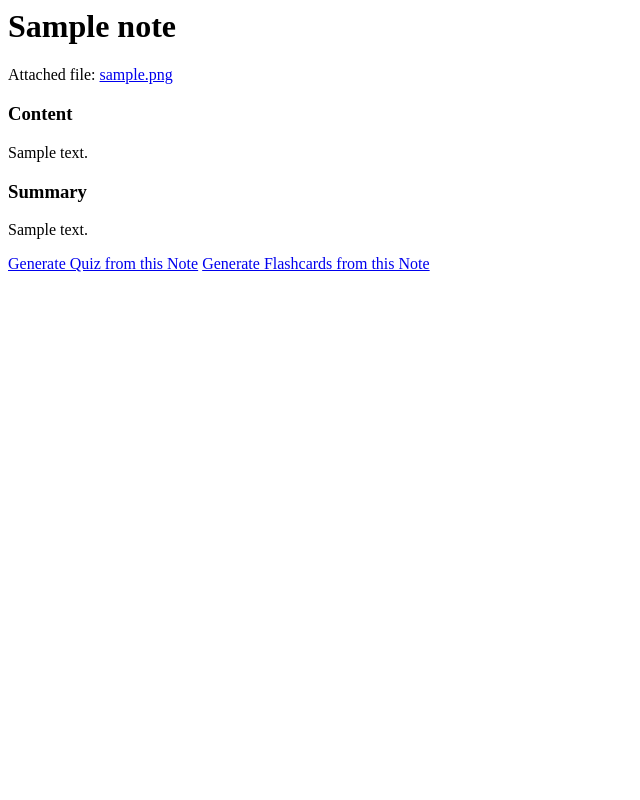
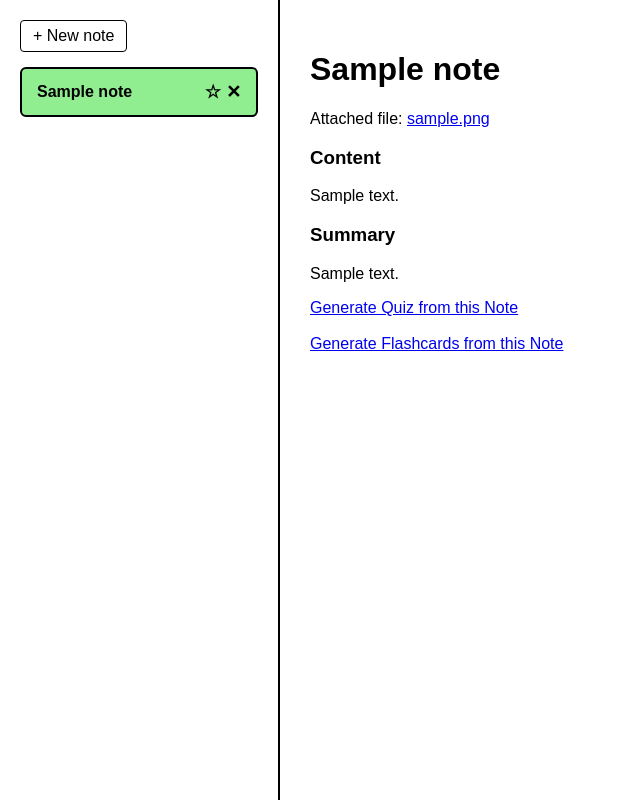
Before and after one commit to genecc04/GeneNoteAI, a Django app: page /notes/1/ in a window 1280 px wide. Shown: the whole page, without its empty margins (0-640 px from the left). Run offline with Django 5.2, Linux system fonts and the light colour scheme; tables that the repository leaves empty hold one stand-in row (values such as "Sample post").

Commit message:
Convert all templates to shared sidebar layout via base.html

```diff
--- /dev/null
+++ b/assistant/context_processors.py
@@ -0,0 +1,4 @@
+from .models import Note
+
+def sidebar_notes(request):
+    return {'sidebar_notes': Note.objects.all().order_by('-created_at')}
--- /dev/null
+++ b/assistant/templates/notes/base.html
@@ -0,0 +1,30 @@
+<!DOCTYPE html>
+<html>
+<head>
+    <title>GeneNoteAI</title>
+    <style>
+        * { box-sizing: border-box; }
+        body { font-family: Arial, sans-serif; margin: 0; display: flex; height: 100vh; }
+        .sidebar { width: 280px; border-right: 2px solid black; padding: 20px; overflow-y: auto; }
+        .new-note-btn { display: inline-block; border: 1px solid black; padding: 6px 12px; margin-bottom: 15px; text-decoration: none; color: black; border-radius: 4px; }
+        .note-item { border: 2px solid black; border-radius: 6px; padding: 12px 15px; margin-bottom: 10px; display: flex; justify-content: space-between; align-items: center; text-decoration: none; color: black; font-weight: bold; }
+        .note-item.active { background-color: #90EE90; }
+        .note-icons { font-size: 18px; }
+        .main-panel { flex: 1; padding: 30px; overflow-y: auto; }
+    </style>
+</head>
+<body>
+    <div class="sidebar">
+        <a href="{% url 'note_create' %}" class="new-note-btn">+ New note</a>
+        {% for note in sidebar_notes %}
+            <a href="{% url 'note_detail' note.id %}" class="note-item {% if note.id == active_note_id %}active{% endif %}">
+                <span>{{ note.title }}</span>
+                <span class="note-icons">☆ ✕</span>
+            </a>
+        {% endfor %}
+    </div>
+    <div class="main-panel">
+        {% block content %}{% endblock %}
+    </div>
+</body>
+</html>
--- a/assistant/templates/notes/chat.html
+++ b/assistant/templates/notes/chat.html
@@ -1,3 +1,5 @@
+{% extends "notes/base.html" %}
+{% block content %}
 <h1>{{ session.title }}</h1>
 
 <div>
@@ -11,3 +13,4 @@
     <input type="text" name="message" placeholder="Type a message...">
     <button type="submit">Send</button>
 </form>
+{% endblock %}
--- a/assistant/templates/notes/flashcards_detail.html
+++ b/assistant/templates/notes/flashcards_detail.html
@@ -1,3 +1,5 @@
+{% extends "notes/base.html" %}
+{% block content %}
 <h1>Flashcards: {{ note.title }}</h1>
 
 {% for card in flashcards %}
@@ -6,3 +8,4 @@
         <p><strong>Back:</strong> {{ card.back }}</p>
     </div>
 {% endfor %}
+{% endblock %}
--- a/assistant/templates/notes/note_detail.html
+++ b/assistant/templates/notes/note_detail.html
@@ -1,3 +1,5 @@
+{% extends "notes/base.html" %}
+{% block content %}
 <h1>{{ note.title }}</h1>
 
 {% if note.file %}
@@ -14,5 +16,6 @@
     <p>No summary yet.</p>
 {% endif %}
 
-<a href="{% url 'generate_quiz' note.id %}">Generate Quiz from this Note</a>
+<a href="{% url 'generate_quiz' note.id %}">Generate Quiz from this Note</a><br><br>
 <a href="{% url 'generate_flashcards' note.id %}">Generate Flashcards from this Note</a>
+{% endblock %}
--- a/assistant/templates/notes/note_form.html
+++ b/assistant/templates/notes/note_form.html
@@ -1,3 +1,5 @@
+{% extends "notes/base.html" %}
+{% block content %}
 <h1>Add a Note</h1>
 
 <form method="post" enctype="multipart/form-data">
@@ -7,3 +9,4 @@
     <input type="file" name="file"><br>
     <button type="submit">Save Note</button>
 </form>
+{% endblock %}
--- a/assistant/templates/notes/quiz_detail.html
+++ b/assistant/templates/notes/quiz_detail.html
@@ -1,3 +1,5 @@
+{% extends "notes/base.html" %}
+{% block content %}
 <h1>{{ quiz.title }}</h1>
 
 <form method="post">
@@ -14,3 +16,4 @@
     {% endfor %}
     <button type="submit">Submit Quiz</button>
 </form>
+{% endblock %}
--- a/assistant/templates/notes/quiz_results.html
+++ b/assistant/templates/notes/quiz_results.html
@@ -1,3 +1,5 @@
+{% extends "notes/base.html" %}
+{% block content %}
 <h1>Results: {{ quiz.title }}</h1>
 <h2>Score: {{ score }} / {{ total }}</h2>
 
@@ -14,3 +16,4 @@
     </div>
     <hr>
 {% endfor %}
+{% endblock %}
--- a/assistant/views.py
+++ b/assistant/views.py
@@ -12,9 +12,12 @@ load_dotenv()
 client = genai.Client(api_key=os.getenv("GEMINI_API_KEY"))
 
 def home_view(request):
-    notes = Note.objects.all().order_by('-created_at')
+    latest_note = Note.objects.order_by('-created_at').first()
+    if latest_note:
+        return redirect('note_detail', note_id=latest_note.id)
+
     sessions = ChatSession.objects.all().order_by('-created_at')
-    return render(request, "notes/home.html", {"notes": notes, "sessions": sessions})
+    return render(request, "notes/home.html", {"sessions": sessions})
 
 def chat_view(request, session_id=None):
     if session_id:
@@ -82,7 +85,7 @@ def note_create_view(request):
 def note_detail_view(request, note_id):
     note = get_object_or_404(Note, id=note_id)
     summary_html = markdown.markdown(note.summary, extensions=['extra', 'nl2br']) if note.summary else ""
-    return render(request, "notes/note_detail.html", {"note": note, "summary_html": summary_html})
+    return render(request, "notes/note_detail.html", {"note": note, "summary_html": summary_html, "active_note_id": note.id})
 
 def generate_quiz_view(request, note_id):
     note = get_object_or_404(Note, id=note_id)
@@ -144,10 +147,11 @@ def quiz_detail_view(request, quiz_id):
             "quiz": quiz,
             "results": results,
             "score": score,
-            "total": len(questions)
+            "total": len(questions),
+            "active_note_id": quiz.note.id
         })
 
-    return render(request, "notes/quiz_detail.html", {"quiz": quiz, "questions": questions})
+    return render(request, "notes/quiz_detail.html", {"quiz": quiz, "questions": questions, "active_note_id": quiz.note.id})
 
 def generate_flashcards_view(request, note_id):
     note = get_object_or_404(Note, id=note_id)
@@ -183,4 +187,4 @@ Notes:
 def flashcards_detail_view(request, note_id):
     note = get_object_or_404(Note, id=note_id)
     flashcards = note.flashcards.all()
-    return render(request, "notes/flashcards_detail.html", {"note": note, "flashcards": flashcards})
+    return render(request, "notes/flashcards_detail.html", {"note": note, "flashcards": flashcards, "active_note_id": note.id})
--- a/config/settings.py
+++ b/config/settings.py
@@ -67,6 +67,7 @@ TEMPLATES = [
                 'django.template.context_processors.request',
                 'django.contrib.auth.context_processors.auth',
                 'django.contrib.messages.context_processors.messages',
+                'assistant.context_processors.sidebar_notes',
             ],
         },
     },
```
Also changed, not shown: assistant/templates/notes/home.html (+5 -11 lines).
